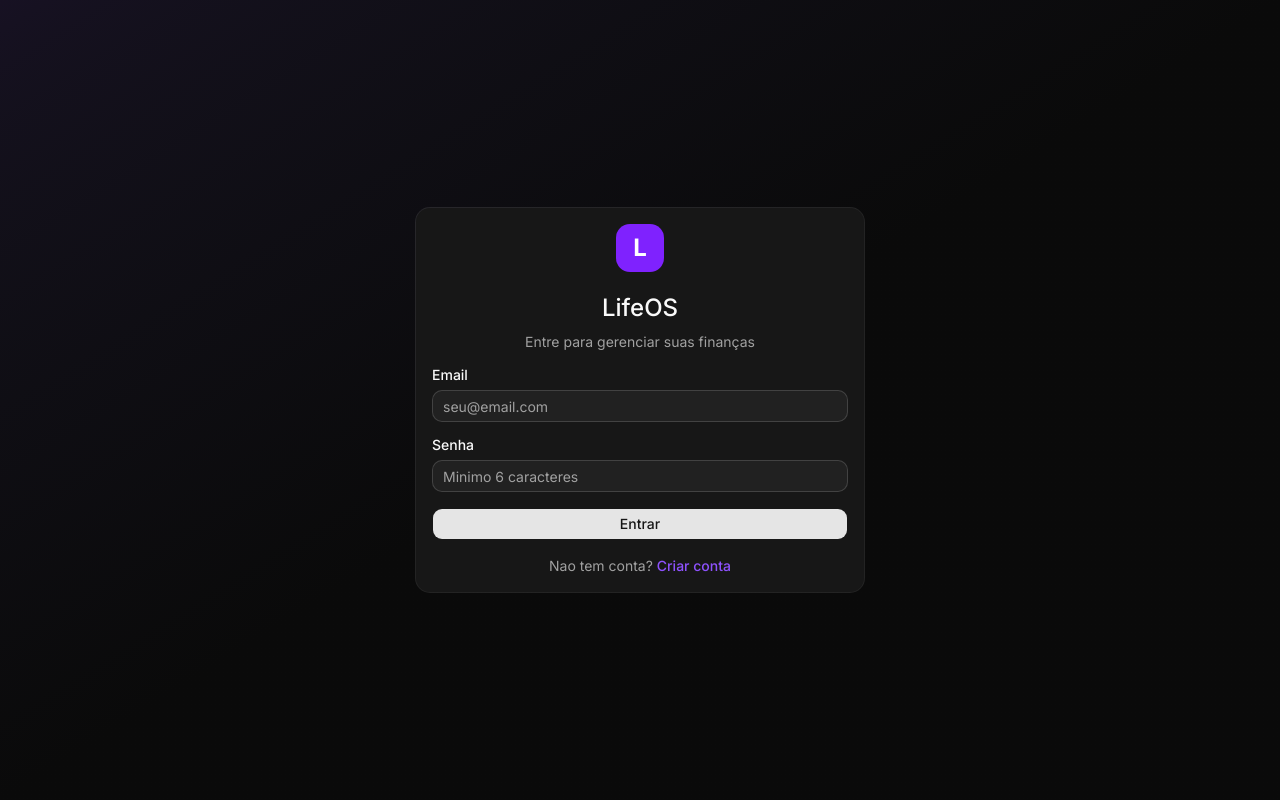
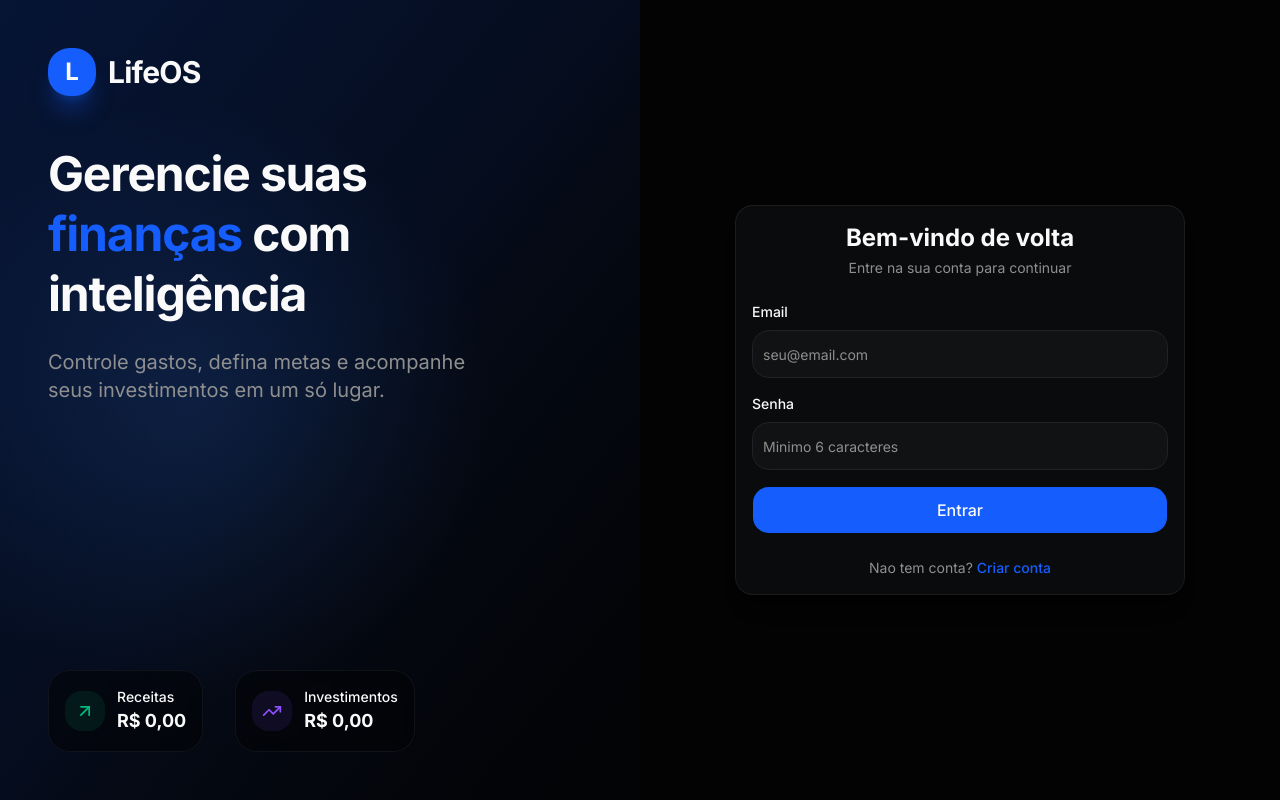
Before and after one commit to Leleeeo/lifeos, a Next.js app: page /login in a window 1280 px wide. Built offline with nearby package versions, Linux system fonts and the light colour scheme; no server answers.

Commit message:
feat: redesign estilo fintech com tema azul - login, dashboard, sidebar

```diff
--- a/src/app/(dashboard)/page.tsx
+++ b/src/app/(dashboard)/page.tsx
@@ -1,125 +1,133 @@
 'use client'
 
 import { Card, CardContent, CardHeader, CardTitle } from '@/components/ui/card'
-import { ArrowUpRight, ArrowDownRight, Wallet, TrendingUp } from 'lucide-react'
+import { ArrowUpRight, ArrowDownRight, Wallet, TrendingUp, CreditCard, Target } from 'lucide-react'
 
 export default function DashboardPage() {
   return (
-    <div className="space-y-6">
+    <div className="space-y-8">
       <div>
-        <h1 className="text-3xl font-bold">Dashboard</h1>
-        <p className="text-muted-foreground">
-          Visão geral das suas finanças
+        <h1 className="text-3xl font-bold tracking-tight">Bem-vindo de volta</h1>
+        <p className="text-muted-foreground mt-1">
+          Aqui está o resumo das suas finanças
         </p>
       </div>
 
       <div className="grid gap-4 md:grid-cols-2 lg:grid-cols-4">
-        <Card>
+        <Card className="relative overflow-hidden border-0 bg-gradient-to-br from-primary/10 to-primary/5 shadow-sm">
           <CardHeader className="flex flex-row items-center justify-between space-y-0 pb-2">
-            <CardTitle className="text-sm font-medium">Saldo Total</CardTitle>
-            <Wallet className="h-4 w-4 text-muted-foreground" />
+            <CardTitle className="text-sm font-medium text-muted-foreground">Saldo Total</CardTitle>
+            <div className="w-10 h-10 rounded-xl bg-primary/10 flex items-center justify-center">
+              <Wallet className="h-5 w-5 text-primary" />
+            </div>
           </CardHeader>
           <CardContent>
-            <div className="text-2xl font-bold">R$ 0,00</div>
-            <p className="text-xs text-muted-foreground">
+            <div className="text-3xl font-bold tracking-tight">R$ 0,00</div>
+            <p className="text-xs text-muted-foreground mt-1">
               +0% desde o mês passado
             </p>
           </CardContent>
         </Card>
 
-        <Card>
+        <Card className="relative overflow-hidden border-0 bg-gradient-to-br from-emerald-500/10 to-emerald-500/5 shadow-sm">
           <CardHeader className="flex flex-row items-center justify-between space-y-0 pb-2">
-            <CardTitle className="text-sm font-medium">Receitas</CardTitle>
-            <ArrowUpRight className="h-4 w-4 text-emerald-500" />
+            <CardTitle className="text-sm font-medium text-muted-foreground">Receitas</CardTitle>
+            <div className="w-10 h-10 rounded-xl bg-emerald-500/10 flex items-center justify-center">
+              <ArrowUpRight className="h-5 w-5 text-emerald-500" />
+            </div>
           </CardHeader>
           <CardContent>
-            <div className="text-2xl font-bold text-emerald-500">R$ 0,00</div>
-            <p className="text-xs text-muted-foreground">
+            <div className="text-3xl font-bold tracking-tight text-emerald-500">R$ 0,00</div>
+            <p className="text-xs text-muted-foreground mt-1">
               +0% desde o mês passado
             </p>
           </CardContent>
         </Card>
 
-        <Card>
+        <Card className="relative overflow-hidden border-0 bg-gradient-to-br from-red-500/10 to-red-500/5 shadow-sm">
           <CardHeader className="flex flex-row items-center justify-between space-y-0 pb-2">
-            <CardTitle className="text-sm font-medium">Despesas</CardTitle>
-            <ArrowDownRight className="h-4 w-4 text-red-500" />
+            <CardTitle className="text-sm font-medium text-muted-foreground">Despesas</CardTitle>
+            <div className="w-10 h-10 rounded-xl bg-red-500/10 flex items-center justify-center">
+              <CreditCard className="h-5 w-5 text-red-500" />
+            </div>
           </CardHeader>
           <CardContent>
-            <div className="text-2xl font-bold text-red-500">R$ 0,00</div>
-            <p className="text-xs text-muted-foreground">
+            <div className="text-3xl font-bold tracking-tight text-red-500">R$ 0,00</div>
+            <p className="text-xs text-muted-foreground mt-1">
               +0% desde o mês passado
             </p>
           </CardContent>
         </Card>
 
-        <Card>
+        <Card className="relative overflow-hidden border-0 bg-gradient-to-br from-violet-500/10 to-violet-500/5 shadow-sm">
           <CardHeader className="flex flex-row items-center justify-between space-y-0 pb-2">
-            <CardTitle className="text-sm font-medium">Investimentos</CardTitle>
-            <TrendingUp className="h-4 w-4 text-violet-500" />
+            <CardTitle className="text-sm font-medium text-muted-foreground">Investimentos</CardTitle>
+            <div className="w-10 h-10 rounded-xl bg-violet-500/10 flex items-center justify-center">
+              <TrendingUp className="h-5 w-5 text-violet-500" />
+            </div>
           </CardHeader>
           <CardContent>
-            <div className="text-2xl font-bold text-violet-500">R$ 0,00</div>
-            <p className="text-xs text-muted-foreground">
+            <div className="text-3xl font-bold tracking-tight text-violet-500">R$ 0,00</div>
+            <p className="text-xs text-muted-foreground mt-1">
               +0% desde o mês passado
             </p>
           </CardContent>
         </Card>
       </div>
 
-      <div className="grid gap-4 md:grid-cols-2 lg:grid-cols-7">
-        <Card className="col-span-4">
+      <div className="grid gap-6 md:grid-cols-7">
+        <Card className="col-span-4 border-0 shadow-sm">
           <CardHeader>
-            <CardTitle>Visão Geral</CardTitle>
+            <CardTitle className="text-lg font-semibold">Visão Geral</CardTitle>
           </CardHeader>
           <CardContent className="pl-2">
-            <div className="h-[300px] flex items-center justify-center text-muted-foreground">
+            <div className="h-[300px] flex items-center justify-center text-muted-foreground rounded-2xl bg-muted/50">
               Gráfico de evolução mensal
             </div>
           </CardContent>
         </Card>
 
-        <Card className="col-span-3">
+        <Card className="col-span-3 border-0 shadow-sm">
           <CardHeader>
-            <CardTitle>Últimas Transações</CardTitle>
+            <CardTitle className="text-lg font-semibold">Últimas Transações</CardTitle>
           </CardHeader>
           <CardContent>
             <div className="space-y-4">
-              <div className="flex items-center justify-between">
+              <div className="flex items-center justify-between p-3 rounded-xl bg-muted/50 hover:bg-muted transition-colors">
                 <div className="flex items-center gap-3">
-                  <div className="w-8 h-8 bg-emerald-500/10 rounded-full flex items-center justify-center">
-                    <ArrowUpRight className="h-4 w-4 text-emerald-500" />
+                  <div className="w-10 h-10 bg-emerald-500/10 rounded-xl flex items-center justify-center">
+                    <ArrowUpRight className="h-5 w-5 text-emerald-500" />
                   </div>
                   <div>
                     <p className="text-sm font-medium">Salário</p>
                     <p className="text-xs text-muted-foreground">Hoje</p>
                   </div>
                 </div>
-                <span className="text-sm font-medium text-emerald-500">+R$ 5.000,00</span>
+                <span className="text-sm font-semibold text-emerald-500">+R$ 5.000,00</span>
               </div>
-              <div className="flex items-center justify-between">
+              <div className="flex items-center justify-between p-3 rounded-xl bg-muted/50 hover:bg-muted transition-colors">
                 <div className="flex items-center gap-3">
-                  <div className="w-8 h-8 bg-red-500/10 rounded-full flex items-center justify-center">
-                    <ArrowDownRight className="h-4 w-4 text-red-500" />
+                  <div className="w-10 h-10 bg-red-500/10 rounded-xl flex items-center justify-center">
+                    <ArrowDownRight className="h-5 w-5 text-red-500" />
                   </div>
                   <div>
                     <p className="text-sm font-medium">Aluguel</p>
                     <p className="text-xs text-muted-foreground">Ontem</p>
                   </div>
                 </div>
-                <span className="text-sm font-medium text-red-500">-R$ 1.500,00</span>
+                <span className="text-sm font-semibold text-red-500">-R$ 1.500,00</span>
               </div>
-              <div className="flex items-center justify-between">
+              <div className="flex items-center justify-between p-3 rounded-xl bg-muted/50 hover:bg-muted transition-colors">
                 <div className="flex items-center gap-3">
-                  <div className="w-8 h-8 bg-red-500/10 rounded-full flex items-center justify-center">
-                    <ArrowDownRight className="h-4 w-4 text-red-500" />
+                  <div className="w-10 h-10 bg-red-500/10 rounded-xl flex items-center justify-center">
+                    <ArrowDownRight className="h-5 w-5 text-red-500" />
                   </div>
                   <div>
                     <p className="text-sm font-medium">Supermercado</p>
                     <p className="text-xs text-muted-foreground">2 dias atrás</p>
                   </div>
                 </div>
-                <span className="text-sm font-medium text-red-500">-R$ 450,00</span>
+                <span className="text-sm font-semibold text-red-500">-R$ 450,00</span>
               </div>
             </div>
           </CardContent>
--- a/src/app/globals.css
+++ b/src/app/globals.css
@@ -49,72 +49,72 @@
 }
 
 :root {
-  --background: oklch(1 0 0);
+  --background: oklch(0.985 0 0);
   --foreground: oklch(0.145 0 0);
   --card: oklch(1 0 0);
   --card-foreground: oklch(0.145 0 0);
   --popover: oklch(1 0 0);
   --popover-foreground: oklch(0.145 0 0);
-  --primary: oklch(0.205 0 0);
+  --primary: oklch(0.546 0.245 262.881);
   --primary-foreground: oklch(0.985 0 0);
-  --secondary: oklch(0.97 0 0);
+  --secondary: oklch(0.965 0.01 250);
   --secondary-foreground: oklch(0.205 0 0);
-  --muted: oklch(0.97 0 0);
-  --muted-foreground: oklch(0.556 0 0);
-  --accent: oklch(0.97 0 0);
+  --muted: oklch(0.965 0.01 250);
+  --muted-foreground: oklch(0.5 0 0);
+  --accent: oklch(0.965 0.01 250);
   --accent-foreground: oklch(0.205 0 0);
   --destructive: oklch(0.577 0.245 27.325);
-  --border: oklch(0.922 0 0);
-  --input: oklch(0.922 0 0);
-  --ring: oklch(0.708 0 0);
-  --chart-1: oklch(0.87 0 0);
-  --chart-2: oklch(0.556 0 0);
-  --chart-3: oklch(0.439 0 0);
-  --chart-4: oklch(0.371 0 0);
-  --chart-5: oklch(0.269 0 0);
-  --radius: 0.625rem;
+  --border: oklch(0.92 0.01 250);
+  --input: oklch(0.92 0.01 250);
+  --ring: oklch(0.546 0.245 262.881);
+  --chart-1: oklch(0.546 0.245 262.881);
+  --chart-2: oklch(0.627 0.265 150);
+  --chart-3: oklch(0.645 0.246 16);
+  --chart-4: oklch(0.546 0.245 262.881);
+  --chart-5: oklch(0.627 0.265 220);
+  --radius: 0.75rem;
   --sidebar: oklch(0.985 0 0);
   --sidebar-foreground: oklch(0.145 0 0);
-  --sidebar-primary: oklch(0.205 0 0);
+  --sidebar-primary: oklch(0.546 0.245 262.881);
   --sidebar-primary-foreground: oklch(0.985 0 0);
-  --sidebar-accent: oklch(0.97 0 0);
+  --sidebar-accent: oklch(0.965 0.01 250);
   --sidebar-accent-foreground: oklch(0.205 0 0);
-  --sidebar-border: oklch(0.922 0 0);
-  --sidebar-ring: oklch(0.708 0 0);
+  --sidebar-border: oklch(0.92 0.01 250);
+  --sidebar-ring: oklch(0.546 0.245 262.881);
 }
 
 .dark {
-  --background: oklch(0.145 0 0);
+  --background: oklch(0.1 0.005 260);
   --foreground: oklch(0.985 0 0);
-  --card: oklch(0.205 0 0);
+  --card: oklch(0.15 0.005 260);
   --card-foreground: oklch(0.985 0 0);
-  --popover: oklch(0.205 0 0);
+  --popover: oklch(0.15 0.005 260);
   --popover-foreground: oklch(0.985 0 0);
-  --primary: oklch(0.922 0 0);
-  --primary-foreground: oklch(0.205 0 0);
-  --secondary: oklch(0.269 0 0);
+  --primary: oklch(0.546 0.245 262.881);
+  --primary-foreground: oklch(0.985 0 0);
+  --secondary: oklch(0.2 0.01 260);
   --secondary-foreground: oklch(0.985 0 0);
-  --muted: oklch(0.269 0 0);
-  --muted-foreground: oklch(0.708 0 0);
-  --accent: oklch(0.269 0 0);
+  --muted: oklch(0.2 0.01 260);
+  --muted-foreground: oklch(0.65 0 0);
+  --accent: oklch(0.2 0.01 260);
   --accent-foreground: oklch(0.985 0 0);
   --destructive: oklch(0.704 0.191 22.216);
-  --border: oklch(1 0 0 / 10%);
-  --input: oklch(1 0 0 / 15%);
-  --ring: oklch(0.556 0 0);
-  --chart-1: oklch(0.87 0 0);
-  --chart-2: oklch(0.556 0 0);
-  --chart-3: oklch(0.439 0 0);
-  --chart-4: oklch(0.371 0 0);
-  --chart-5: oklch(0.269 0 0);
-  --sidebar: oklch(0.205 0 0);
+  --border: oklch(0.25 0.01 260);
+  --input: oklch(0.25 0.01 260);
+  --ring: oklch(0.546 0.245 262.881);
+  --chart-1: oklch(0.546 0.245 262.881);
+  --chart-2: oklch(0.627 0.265 150);
+  --chart-3: oklch(0.645 0.246 16);
+  --chart-4: oklch(0.546 0.245 262.881);
+  --chart-5: oklch(0.627 0.265 220);
+  --sidebar: oklch(0.12 0.005 260);
   --sidebar-foreground: oklch(0.985 0 0);
-  --sidebar-primary: oklch(0.488 0.243 264.376);
+  --sidebar-primary: oklch(0.546 0.245 262.881);
   --sidebar-primary-foreground: oklch(0.985 0 0);
-  --sidebar-accent: oklch(0.269 0 0);
+  --sidebar-accent: oklch(0.2 0.01 260);
   --sidebar-accent-foreground: oklch(0.985 0 0);
-  --sidebar-border: oklch(1 0 0 / 10%);
-  --sidebar-ring: oklch(0.556 0 0);
+  --sidebar-border: oklch(0.25 0.01 260);
+  --sidebar-ring: oklch(0.546 0.245 262.881);
 }
 
 @layer base {
@@ -122,9 +122,9 @@
     @apply border-border outline-ring/50;
   }
   body {
-    @apply bg-background text-foreground;
+    @apply bg-background text-foreground antialiased;
   }
   html {
-    @apply font-sans;
+    @apply font-sans scroll-smooth;
   }
 }
--- a/src/app/login/page.tsx
+++ b/src/app/login/page.tsx
@@ -6,6 +6,7 @@ import { Button } from '@/components/ui/button'
 import { Card, CardContent, CardHeader, CardTitle } from '@/components/ui/card'
 import { Input } from '@/components/ui/input'
 import { Label } from '@/components/ui/label'
+import { ArrowUpRight, Wallet, TrendingUp } from 'lucide-react'
 
 export default function LoginPage() {
   const [email, setEmail] = useState('')
@@ -48,34 +49,81 @@ export default function LoginPage() {
   }
 
   return (
-    <div className="min-h-screen flex items-center justify-center bg-gradient-to-br from-violet-500/10 via-background to-background p-4">
-      <Card className="w-full max-w-md">
-        <CardHeader className="text-center">
-          <div className="flex items-center justify-center gap-2 mb-4">
-            <div className="w-12 h-12 bg-violet-600 rounded-xl flex items-center justify-center">
-              <span className="text-white font-bold text-2xl">L</span>
+    <div className="min-h-screen flex bg-background">
+      <div className="hidden lg:flex lg:w-1/2 bg-gradient-to-br from-primary/20 via-primary/10 to-background p-12 flex-col justify-between relative overflow-hidden">
+        <div className="absolute inset-0 bg-[radial-gradient(circle_at_30%_50%,rgba(59,130,246,0.15),transparent_50%)]" />
+        <div className="relative z-10">
+          <div className="flex items-center gap-3 mb-12">
+            <div className="w-12 h-12 bg-primary rounded-2xl flex items-center justify-center shadow-xl shadow-primary/30">
+              <span className="text-primary-foreground font-bold text-2xl">L</span>
+            </div>
+            <span className="text-3xl font-bold tracking-tight">LifeOS</span>
+          </div>
+          <h1 className="text-5xl font-bold tracking-tight leading-tight mb-6">
+            Gerencie suas<br />
+            <span className="text-primary">finanças</span> com<br />
+            inteligência
+          </h1>
+          <p className="text-xl text-muted-foreground max-w-md">
+            Controle gastos, defina metas e acompanhe seus investimentos em um só lugar.
+          </p>
+        </div>
+        <div className="relative z-10 flex gap-8">
+          <div className="flex items-center gap-3 p-4 rounded-2xl bg-background/50 backdrop-blur-sm border border-border/50">
+            <div className="w-10 h-10 rounded-xl bg-emerald-500/10 flex items-center justify-center">
+              <ArrowUpRight className="h-5 w-5 text-emerald-500" />
+            </div>
+            <div>
+              <p className="text-sm font-medium">Receitas</p>
+              <p className="text-lg font-bold">R$ 0,00</p>
             </div>
           </div>
-          <CardTitle className="text-2xl">LifeOS</CardTitle>
-          <p className="text-muted-foreground text-sm mt-1">
-            {isSignUp ? 'Crie sua conta' : 'Entre para gerenciar suas finanças'}
+          <div className="flex items-center gap-3 p-4 rounded-2xl bg-background/50 backdrop-blur-sm border border-border/50">
+            <div className="w-10 h-10 rounded-xl bg-violet-500/10 flex items-center justify-center">
+              <TrendingUp className="h-5 w-5 text-violet-500" />
+            </div>
+            <div>
+              <p className="text-sm font-medium">Investimentos</p>
+              <p className="text-lg font-bold">R$ 0,00</p>
+            </div>
+          </div>
+        </div>
+      </div>
+
+      <div className="flex-1 flex items-center justify-center p-8">
+        <div className="w-full max-w-md">
+          <div className="lg:hidden flex items-center gap-3 mb-8">
+            <div className="w-10 h-10 bg-primary rounded-xl flex items-center justify-center shadow-lg shadow-primary/20">
+              <span className="text-primary-foreground font-bold text-xl">L</span>
+            </div>
+            <span className="text-2xl font-bold tracking-tight">LifeOS</span>
+          </div>
+
+          <Card className="border-0 shadow-xl shadow-black/5">
+            <CardHeader className="text-center pb-2">
+              <CardTitle className="text-2xl font-bold">
+                {isSignUp ? 'Criar conta' : 'Bem-vindo de volta'}
+              </CardTitle>
+              <p className="text-sm text-muted-foreground">
+                {isSignUp ? 'Preencha seus dados para começar' : 'Entre na sua conta para continuar'}
               </p>
             </CardHeader>
             <CardContent>
               <form onSubmit={handleSubmit} className="space-y-4">
                 <div className="space-y-2">
-              <Label htmlFor="email">Email</Label>
+                  <Label htmlFor="email" className="text-sm font-medium">Email</Label>
                   <Input
                     id="email"
                     type="email"
                     placeholder="seu@email.com"
                     value={email}
                     onChange={(e) => setEmail(e.target.value)}
+                    className="h-12 rounded-xl"
                     required
                   />
                 </div>
                 <div className="space-y-2">
-              <Label htmlFor="password">Senha</Label>
+                  <Label htmlFor="password" className="text-sm font-medium">Senha</Label>
                   <Input
                     id="password"
                     type="password"
@@ -83,31 +131,34 @@ export default function LoginPage() {
                     value={password}
                     onChange={(e) => setPassword(e.target.value)}
                     minLength={6}
+                    className="h-12 rounded-xl"
                     required
                   />
                 </div>
 
                 {error && (
-              <p className="text-sm text-red-500 text-center">{error}</p>
+                  <p className="text-sm text-red-500 text-center bg-red-500/10 py-2 rounded-lg">{error}</p>
                 )}
 
-            <Button type="submit" className="w-full" disabled={loading}>
+                <Button type="submit" className="w-full h-12 rounded-xl text-base font-medium" disabled={loading}>
                   {loading ? 'Aguarde...' : isSignUp ? 'Criar Conta' : 'Entrar'}
                 </Button>
 
-            <p className="text-center text-sm text-muted-foreground">
+                <p className="text-center text-sm text-muted-foreground pt-2">
                   {isSignUp ? 'Ja tem conta?' : 'Nao tem conta?'}{' '}
                   <button
                     type="button"
                     onClick={() => { setIsSignUp(!isSignUp); setError(null) }}
-                className="text-violet-500 hover:underline font-medium"
+                    className="text-primary hover:underline font-medium"
                   >
-                {isSignUp ? 'Entrar' : 'Criar conta'}
+                    {isSignUp ? 'Fazer login' : 'Criar conta'}
                   </button>
                 </p>
               </form>
             </CardContent>
           </Card>
         </div>
+      </div>
+    </div>
   )
 }
--- a/src/components/sidebar.tsx
+++ b/src/components/sidebar.tsx
@@ -15,7 +15,6 @@ import {
   Settings,
 } from 'lucide-react'
 import { ThemeToggle } from '@/components/theme-toggle'
-import { Button } from '@/components/ui/button'
 
 const navigation = [
   { name: 'Dashboard', href: '/', icon: LayoutDashboard },
@@ -33,18 +32,18 @@ export function Sidebar() {
   const pathname = usePathname()
 
   return (
-    <aside className="hidden md:flex md:w-64 md:flex-col md:fixed md:inset-y-0 border-r bg-card">
+    <aside className="hidden md:flex md:w-[260px] md:flex-col md:fixed md:inset-y-0 bg-card border-r border-border/50">
       <div className="flex flex-col flex-1 min-h-0">
-        <div className="flex items-center h-16 flex-shrink-0 px-4 border-b">
-          <div className="flex items-center gap-2">
-            <div className="w-8 h-8 bg-violet-600 rounded-lg flex items-center justify-center">
-              <span className="text-white font-bold">L</span>
+        <div className="flex items-center h-16 flex-shrink-0 px-5 border-b border-border/50">
+          <div className="flex items-center gap-3">
+            <div className="w-9 h-9 bg-primary rounded-xl flex items-center justify-center shadow-lg shadow-primary/20">
+              <span className="text-primary-foreground font-bold text-lg">L</span>
             </div>
-            <span className="text-xl font-bold">LifeOS</span>
+            <span className="text-xl font-bold tracking-tight">LifeOS</span>
           </div>
         </div>
-        <div className="flex-1 flex flex-col pt-5 pb-4 overflow-y-auto">
-          <nav className="flex-1 px-2 space-y-1">
+        <div className="flex-1 flex flex-col pt-4 pb-4 overflow-y-auto px-3">
+          <nav className="flex-1 space-y-1">
             {navigation.map((item) => {
               const isActive = pathname === item.href
               return (
@@ -52,16 +51,16 @@ export function Sidebar() {
                   key={item.name}
                   href={item.href}
                   className={cn(
-                    'group flex items-center px-2 py-2 text-sm font-medium rounded-md transition-colors',
+                    'group flex items-center gap-3 px-3 py-2.5 text-sm font-medium rounded-xl transition-all duration-200',
                     isActive
-                      ? 'bg-violet-600 text-white'
+                      ? 'bg-primary text-primary-foreground shadow-lg shadow-primary/20'
                       : 'text-muted-foreground hover:bg-muted hover:text-foreground'
                   )}
                 >
                   <item.icon
                     className={cn(
-                      'mr-3 flex-shrink-0 h-5 w-5',
-                      isActive ? 'text-white' : 'text-muted-foreground'
+                      'h-5 w-5 flex-shrink-0 transition-colors',
+                      isActive ? 'text-primary-foreground' : 'text-muted-foreground group-hover:text-foreground'
                     )}
                   />
                   {item.name}
@@ -70,13 +69,15 @@ export function Sidebar() {
             })}
           </nav>
         </div>
-        <div className="flex-shrink-0 flex border-t p-4">
-          <ThemeToggle />
-          <a href="/auth/logout" className="w-full">
-            <Button variant="ghost" className="w-full justify-start ml-2">
-              Sair
-            </Button>
-          </a>
+        <div className="flex-shrink-0 border-t border-border/50 p-4">
+          <div className="flex items-center gap-2">
+            <ThemeToggle />
+            <a href="/auth/logout" className="flex-1">
+              <button className="w-full text-left px-3 py-2 text-sm text-muted-foreground hover:text-foreground hover:bg-muted rounded-xl transition-colors">
+                Sair da conta
+              </button>
+            </a>
+          </div>
         </div>
       </div>
     </aside>
--- a/src/components/theme-toggle.tsx
+++ b/src/components/theme-toggle.tsx
@@ -12,9 +12,10 @@ export function ThemeToggle() {
       variant="ghost"
       size="icon"
       onClick={() => setTheme(theme === 'light' ? 'dark' : 'light')}
+      className="h-9 w-9 rounded-xl"
     >
-      <Sun className="h-5 w-5 rotate-0 scale-100 transition-all dark:-rotate-90 dark:scale-0" />
-      <Moon className="absolute h-5 w-5 rotate-90 scale-0 transition-all dark:rotate-0 dark:scale-100" />
+      <Sun className="h-4 w-4 rotate-0 scale-100 transition-all dark:-rotate-90 dark:scale-0" />
+      <Moon className="absolute h-4 w-4 rotate-90 scale-0 transition-all dark:rotate-0 dark:scale-100" />
       <span className="sr-only">Alternar tema</span>
     </Button>
   )
```
Lines whose indentation alone changed are shown as unchanged.
